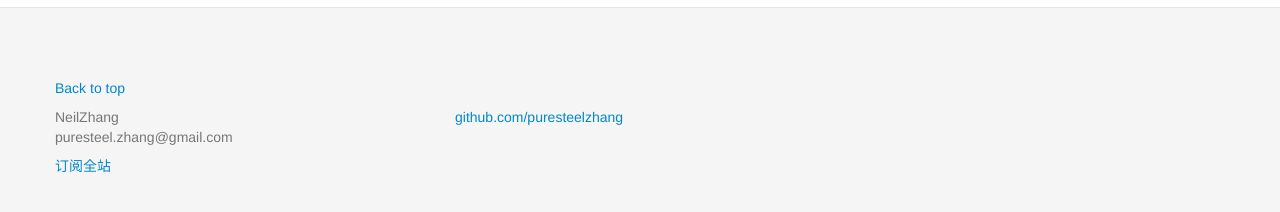
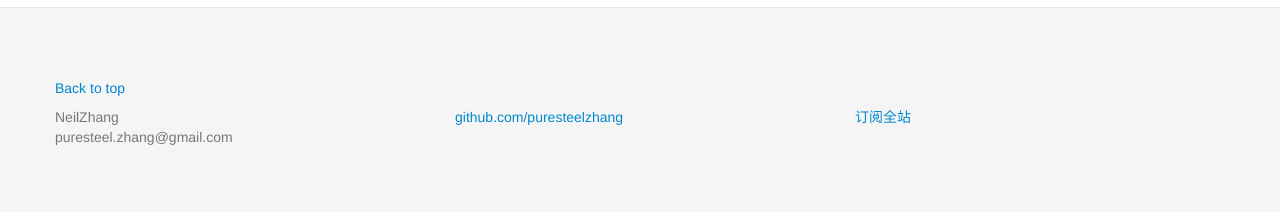
Before and after one commit to puresteelzhang/puresteelzhang.github.com, a Jekyll site: the page built from index.html, in a window 1280 px wide. Shown: the part 344-556 px from the top of the page. Built offline with Jekyll 4.4.1, drawn with Linux system fonts in a browser that asks for light colours; Markdown is read by kramdown in place of the engine named in the settings.

Commit message:
default.html changes

```diff
--- a/_layouts/default.html
+++ b/_layouts/default.html
@@ -46,13 +46,13 @@
 			  puresteel.zhang@gmail.com
 			  </p>
 			</div>
-			<div class="span8">
+			<div class="span4">
 			  <p>
 			  <a href="http://github.com/puresteelzhang">github.com/puresteelzhang</a><br />
 			  </p>
 			</div>
-			<div class="span12">
-			  <a href="http://{{ site.host }}/atom.xml">订阅全站</a>
+			<div class="span4">
+			  <a class="pull-right" href="http://{{ site.host }}/atom.xml">订阅全站</a>
 			</div>
 			</div>
 		</div>
```
